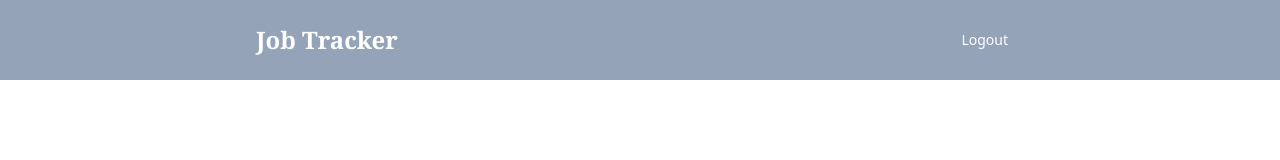
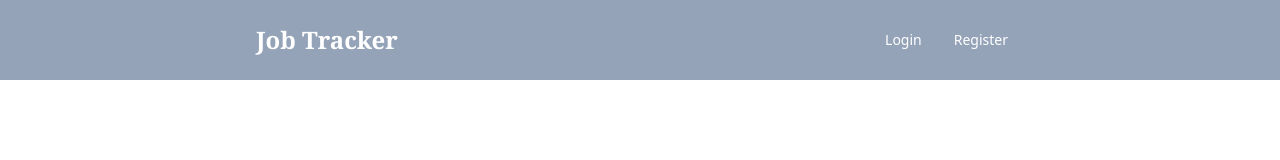
Before and after one commit to haider-patanwala/job-tracker-app, a React (Vite) app: page / in a window 1280 px wide. Shown: the top 160 px of the page. Built offline with nearby package versions, Linux system fonts and the light colour scheme.

Commit message:
fix: Update Header component to handle undefined cookie token

```diff
--- a/src/components/Header.jsx
+++ b/src/components/Header.jsx
@@ -14,7 +14,7 @@ function Header() {
     >
       <h1 className="font-serif text-2xl font-bold">Job Tracker</h1>
       {/* Links */}
-      {cookie.token !== "undefined" ? (
+      {cookie && cookie.token && cookie.token !== "undefined" ? (
         <Button
           onClick={() => {
             removeCookie("token")
--- a/src/index.css
+++ b/src/index.css
@@ -64,6 +64,7 @@
     @apply border-border;
   }
   body {
-    @apply bg-background text-foreground;
+    @apply overflow-x-clip bg-background text-foreground;
+    scroll-behavior: smooth;
   }
 }
```
